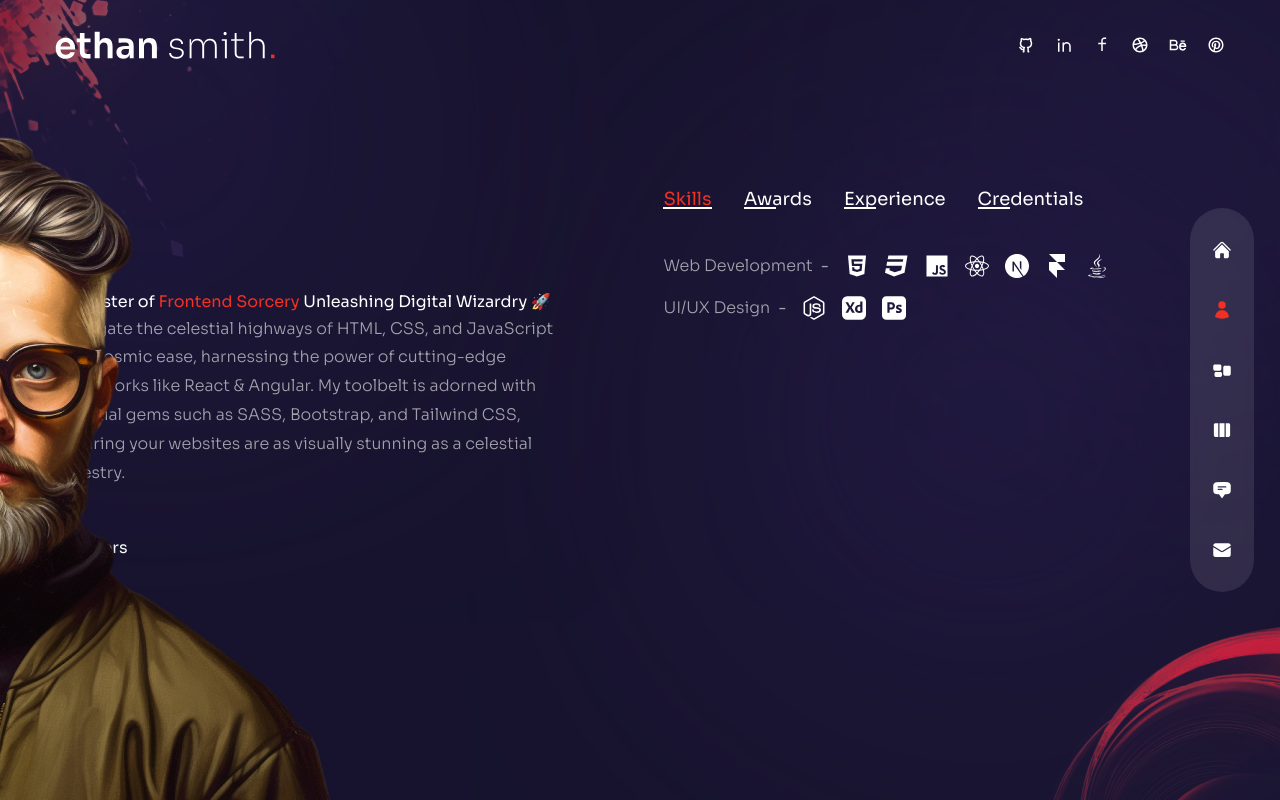
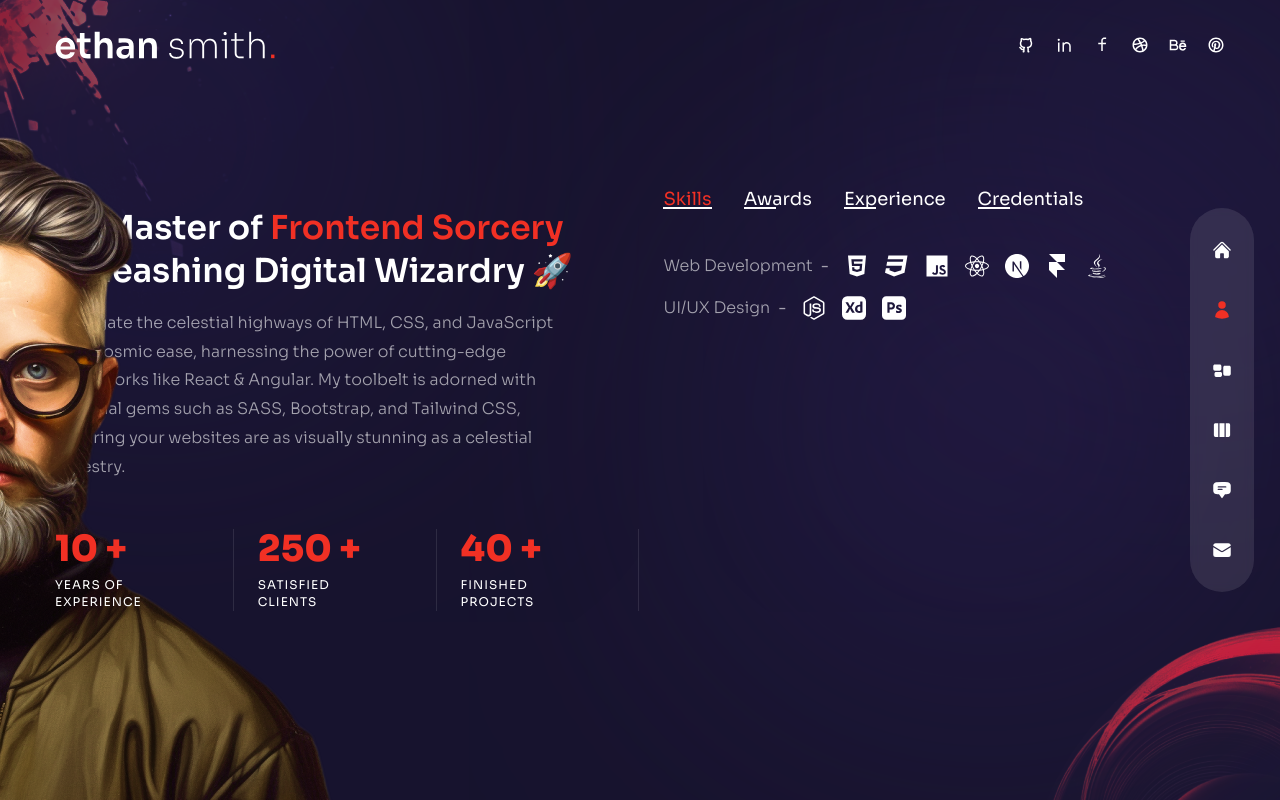
Before and after one commit to parteek2813/Portfolio-Nextjs, a Next.js app: page /about in a window 1280 px wide. Built offline with nearby package versions, Linux system fonts and the light colour scheme.

Commit message:
About section complete

```diff
--- a/pages/about/index.js
+++ b/pages/about/index.js
@@ -23,6 +23,9 @@
 // framer motion
 import { motion } from "framer-motion";
 import { fadeIn } from "../../variants";
+
+// counters
+import CountUp from "react-countup";
 
 //  data
 const aboutData = [
@@ -115,21 +118,73 @@
       <div className="container mx-auto h-full flex flex-col items-center xl:flex-row gap-x-6">
         {/* text */}
         <div className="flex-1 flex flex-col justify-center mt-[50px]">
-          <h2>
+          <motion.h2
+            variants={fadeIn("right", 0.2)}
+            initial="hidden"
+            animate="show"
+            exit="hidden"
+            className="h2"
+          >
             🌟 Master of <span className="text-accent">Frontend Sorcery</span>{" "}
             Unleashing Digital Wizardry 🚀
-          </h2>
-          <p className="max-w-[500px] mx-auto xl:mx-0 mb-6 xl:mb-12 xl:px-0">
+          </motion.h2>
+          <motion.p
+            variants={fadeIn("right", 0.4)}
+            initial="hidden"
+            animate="show"
+            exit="hidden"
+            className="max-w-[500px] mx-auto xl:mx-0 mb-6 xl:mb-12 xl:px-0"
+          >
             I navigate the celestial highways of HTML, CSS, and JavaScript with
             cosmic ease, harnessing the power of cutting-edge frameworks like
             React & Angular. My toolbelt is adorned with celestial gems such as
             SASS, Bootstrap, and Tailwind CSS, ensuring your websites are as
             visually stunning as a celestial tapestry.
-          </p>
+          </motion.p>
 
           {/* counters */}
 
-          <div>counters</div>
+          <motion.div
+            variants={fadeIn("right", 0.6)}
+            initial="hidden"
+            animate="show"
+            exit="hidden"
+            className="hidden md:flex md:max-w-xl xl:max-w-none mx-auto xl:mx-0 mb-8"
+          >
+            <div className="flex flex-1 xl:gap-x-6">
+              {/* experience  */}
+              <div className="relative flex-1 after:w-[1px] after:h-full after:bg-white/10 after:absolute after:top-0 after:right-0">
+                <div className="text-2xl xl:text-4xl font-extrabold text-accent mb-2 ">
+                  <CountUp start={0} end={10} duration={5} /> +
+                </div>
+
+                <div className="text-xs uppercase tracking-[1px] leading-[1.4] max-w-[100px]">
+                  Years of experience
+                </div>
+              </div>
+              {/* clients */}
+              <div className="relative flex-1 after:w-[1px] after:h-full after:bg-white/10 after:absolute after:top-0 after:right-0 ">
+                <div className="text-2xl xl:text-4xl font-extrabold text-accent mb-2 ">
+                  <CountUp start={0} end={250} duration={5} /> +
+                </div>
+
+                <div className="text-xs uppercase tracking-[1px] leading-[1.4] max-w-[100px]">
+                  Satisfied Clients
+                </div>
+              </div>
+
+              {/* projects */}
+              <div className="relative flex-1 after:w-[1px] after:h-full after:bg-white/10 after:absolute after:top-0 after:right-0 ">
+                <div className="text-2xl xl:text-4xl font-extrabold text-accent mb-2 ">
+                  <CountUp start={0} end={40} duration={5} /> +
+                </div>
+
+                <div className="text-xs uppercase tracking-[1px] leading-[1.4] max-w-[100px]">
+                  Finished Projects
+                </div>
+              </div>
+            </div>
+          </motion.div>
         </div>
 
         {/* bottom container-title-subtitle-icons */}
--- a/styles/globals.css
+++ b/styles/globals.css
@@ -29,7 +29,7 @@
     @apply text-[35px] leading-tight md:text-[60px] md:leading-[1.3] mb-8 font-semibold;
   }
   .h2 {
-    @apply text-[35px] leading-tight md:text-[54px] md:leading-[1.3] mb-4 font-semibold;
+    @apply text-[15px] leading-tight md:text-[33px] md:leading-[1.3] mb-4 font-semibold;
   }
   p {
     @apply leading-[1.8] text-white/60 font-light;
```
